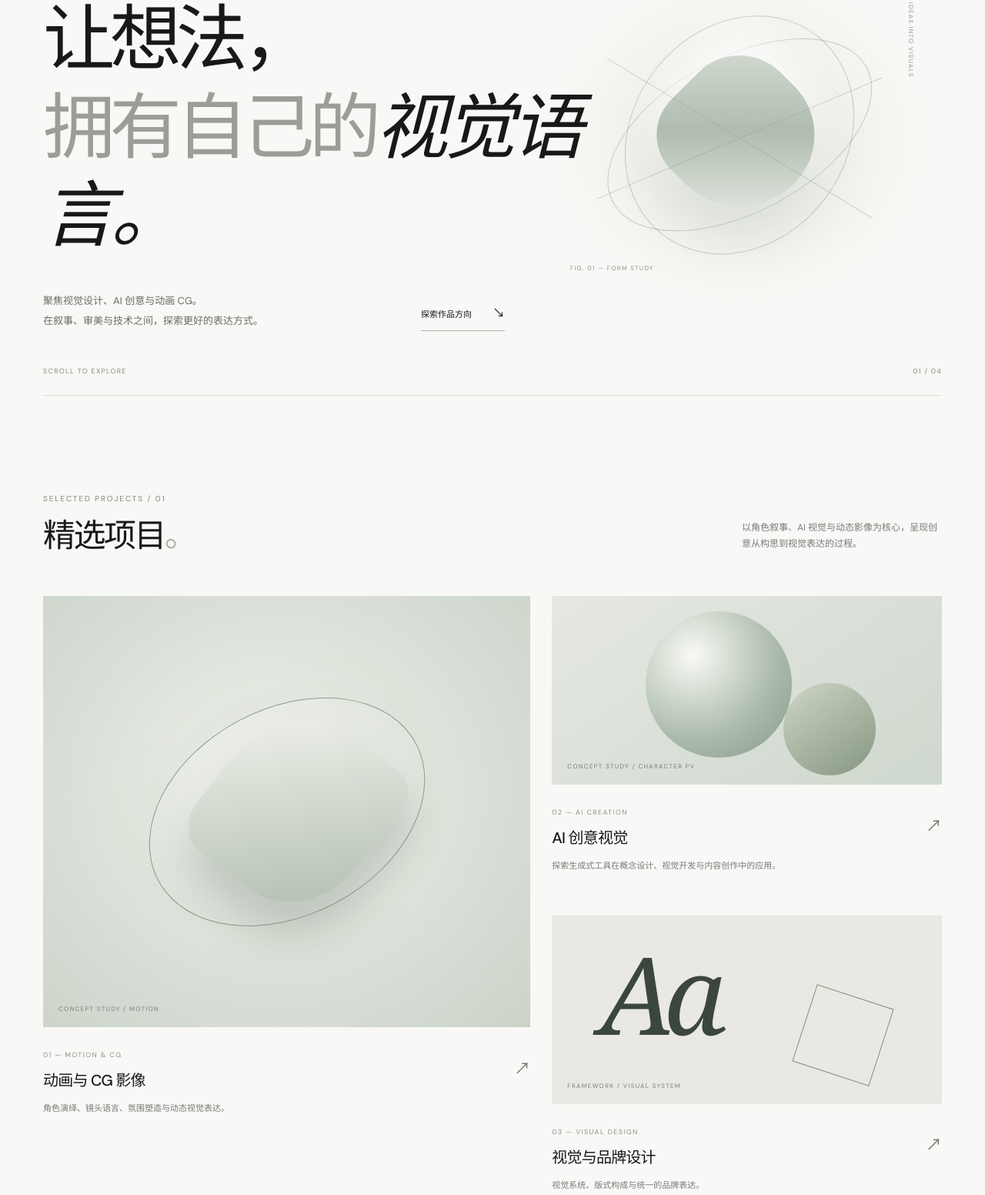
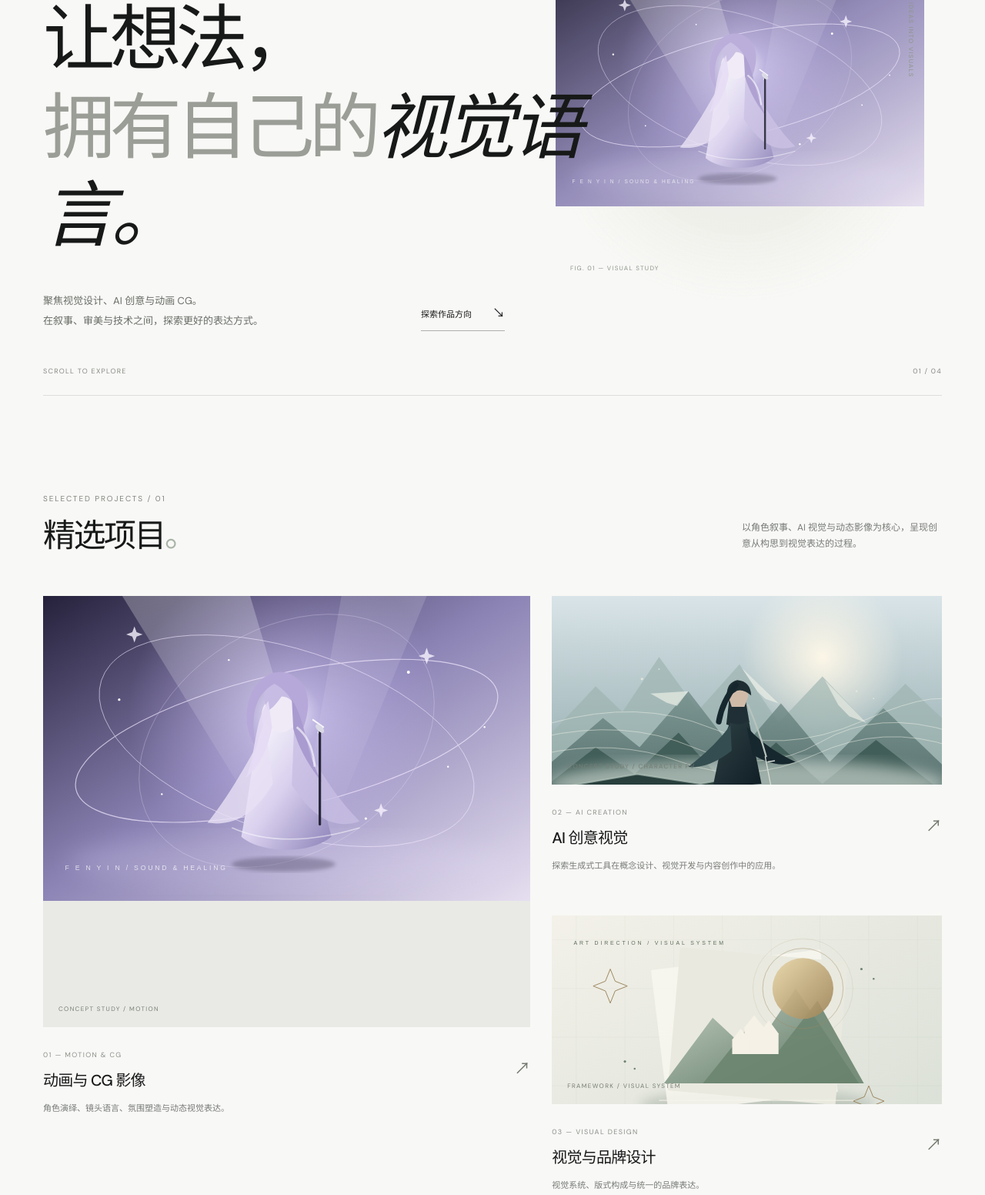
Before and after one commit to lc371005266-ux/personal-site, a plain HTML site: page index.html in a window 1280 px wide. Shown: the part 282-1834 px from the top of the page at 77% size. Drawn offline with Linux system fonts and the light colour scheme.

Commit message:
Feature custom artwork across homepage sections

```diff
--- a/index.html
+++ b/index.html
@@ -22,14 +22,14 @@
 <section class="hero" aria-labelledby="hero-title">
 <div class="hero-meta"><span><i class="status-dot"></i> OPEN TO CREATIVE EXPLORATION</span><span>INDEPENDENT CREATIVE / 2026</span></div>
 <div class="hero-copy"><p class="eyebrow">视觉 · 创意 · 影像</p><h1 id="hero-title">让想法，<br><span>拥有自己的</span><em>视觉语言。</em></h1><div class="hero-bottom"><p class="hero-intro">聚焦视觉设计、AI 创意与动画 CG。<br>在叙事、审美与技术之间，探索更好的表达方式。</p><a class="text-link" href="#work">探索作品方向 <span>↘</span></a></div></div>
-<div class="hero-art" aria-label="抽象视觉构成"><div class="art-orbit orbit-one"></div><div class="art-orbit orbit-two"></div><div class="art-core"></div><div class="art-line line-one"></div><div class="art-line line-two"></div><span class="art-index">FIG. 01 — FORM STUDY</span><span class="art-side">IDEAS INTO VISUALS</span></div>
+<div class="hero-art"><img src="assets/fenyin-stage.svg" alt="舞台与声音粒子概念视觉"><span class="art-index">FIG. 01 — VISUAL STUDY</span><span class="art-side">IDEAS INTO VISUALS</span></div>
 <div class="hero-foot"><span>SCROLL TO EXPLORE</span><span>01 / 04</span></div>
 </section>
 <section class="section work-section" id="work"><div class="section-heading"><div><p class="eyebrow">SELECTED PROJECTS / 01</p><h2>精选项目<span>。</span></h2></div><p class="section-note">以角色叙事、AI 视觉与动态影像为核心，呈现创意从构思到视觉表达的过程。</p></div>
 <div class="work-grid">
-<a class="work-card work-card-large" href="project.html?case=fenyin"><div class="work-visual visual-motion"><div class="motion-ring"></div><div class="motion-block"></div><span class="visual-caption">CONCEPT STUDY / MOTION</span></div><div class="work-info"><div><span class="work-type">01 — MOTION & CG</span><h3>动画与 CG 影像</h3></div><span class="work-arrow">↗</span></div><p class="work-desc">角色演绎、镜头语言、氛围塑造与动态视觉表达。</p></a>
-<a class="work-card" href="project.html?case=qingyu"><div class="work-visual visual-ai"><div class="ai-shape shape-a"></div><div class="ai-shape shape-b"></div><span class="visual-caption">CONCEPT STUDY / CHARACTER PV</span></div><div class="work-info"><div><span class="work-type">02 — AI CREATION</span><h3>AI 创意视觉</h3></div><span class="work-arrow">↗</span></div><p class="work-desc">探索生成式工具在概念设计、视觉开发与内容创作中的应用。</p></a>
-<a class="work-card" href="project.html?case=system"><div class="work-visual visual-design"><div class="design-type">Aa</div><div class="design-square"></div><span class="visual-caption">FRAMEWORK / VISUAL SYSTEM</span></div><div class="work-info"><div><span class="work-type">03 — VISUAL DESIGN</span><h3>视觉与品牌设计</h3></div><span class="work-arrow">↗</span></div><p class="work-desc">视觉系统、版式构成与统一的品牌表达。</p></a>
+<a class="work-card work-card-large" href="project.html?case=fenyin"><div class="work-visual"><img src="assets/fenyin-stage.svg" alt="绯音角色舞台视觉示意"><span class="visual-caption">CONCEPT STUDY / MOTION</span></div><div class="work-info"><div><span class="work-type">01 — MOTION & CG</span><h3>动画与 CG 影像</h3></div><span class="work-arrow">↗</span></div><p class="work-desc">角色演绎、镜头语言、氛围塑造与动态视觉表达。</p></a>
+<a class="work-card" href="project.html?case=qingyu"><div class="work-visual"><img src="assets/qingyu-wind.svg" alt="青羽山崖场景视觉示意"><span class="visual-caption">CONCEPT STUDY / CHARACTER PV</span></div><div class="work-info"><div><span class="work-type">02 — AI CREATION</span><h3>AI 创意视觉</h3></div><span class="work-arrow">↗</span></div><p class="work-desc">探索生成式工具在概念设计、视觉开发与内容创作中的应用。</p></a>
+<a class="work-card" href="project.html?case=system"><div class="work-visual"><img src="assets/visual-system.svg" alt="视觉系统概念版式示意"><span class="visual-caption">FRAMEWORK / VISUAL SYSTEM</span></div><div class="work-info"><div><span class="work-type">03 — VISUAL DESIGN</span><h3>视觉与品牌设计</h3></div><span class="work-arrow">↗</span></div><p class="work-desc">视觉系统、版式构成与统一的品牌表达。</p></a>
 </div><p class="work-hint">以上为概念项目与方法研究，视觉示意待替换为最终项目素材 · <a href="projects.html">浏览全部项目 ↗</a></p></section>
 <section class="about-section section" id="about"><div class="section-heading"><div><p class="eyebrow">A LITTLE ABOUT ME / 02</p><h2>关于我<span>。</span></h2></div><span class="about-number">LC — 2026</span></div><div class="about-layout"><p class="about-statement">好的视觉不止于好看，<br>更在于让信息、情绪与体验<br><span>准确地抵达观众。</span></p><div class="about-detail"><p>以视觉设计、AI 创意与动画 CG 为主要探索方向，关注角色叙事、情绪表达、镜头语言与可复用的创作流程。通过概念开发、视觉实验与项目复盘，把抽象想法转化为清晰、有感染力的视觉体验。</p><div class="focus-list"><div><span>01</span>视觉策略 · 情绪板 · 风格统一</div><div><span>02</span>AI 概念设计 · 角色与场景视觉</div><div><span>03</span>动画分镜 · 镜头设计 · CG 表现</div><div><span>04</span>UE 场景 · Sequencer · 团队协作</div></div></div></div></section>
 <section class="principles-section section"><div class="section-heading"><div><p class="eyebrow">HOW I THINK / 03</p><h2>工作方式<span>。</span></h2></div><p class="section-note">让创意落地，也让每一步都有迹可循。</p></div><div class="principles-grid"><article><span class="principle-no">01</span><h3>先定义问题</h3><p>明确目标、受众与核心信息，再确定视觉策略。</p></article><article><span class="principle-no">02</span><h3>建立视觉系统</h3><p>从情绪板、风格探索到规范，让表达保持一致。</p></article><article><span class="principle-no">03</span><h3>持续迭代</h3><p>重视制作流程、反馈验证与最终交付质量。</p></article></div></section>
```
